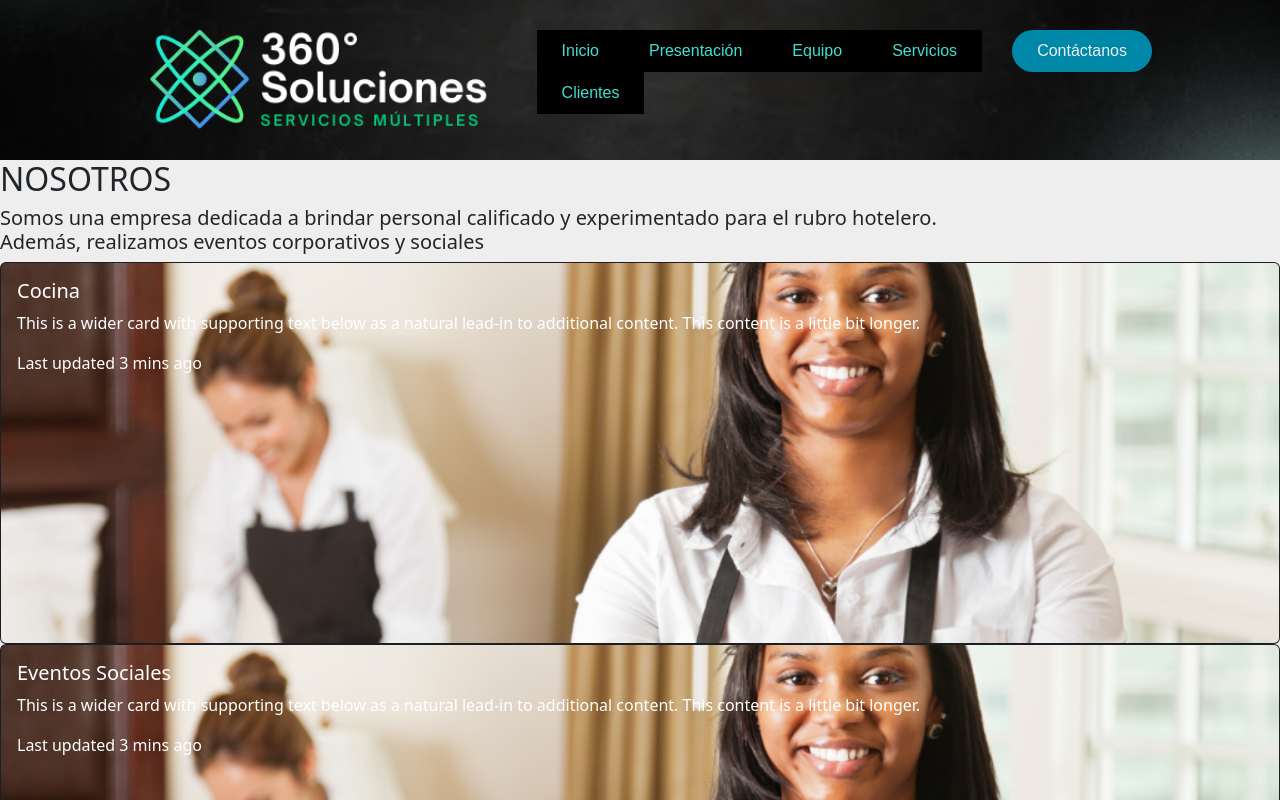
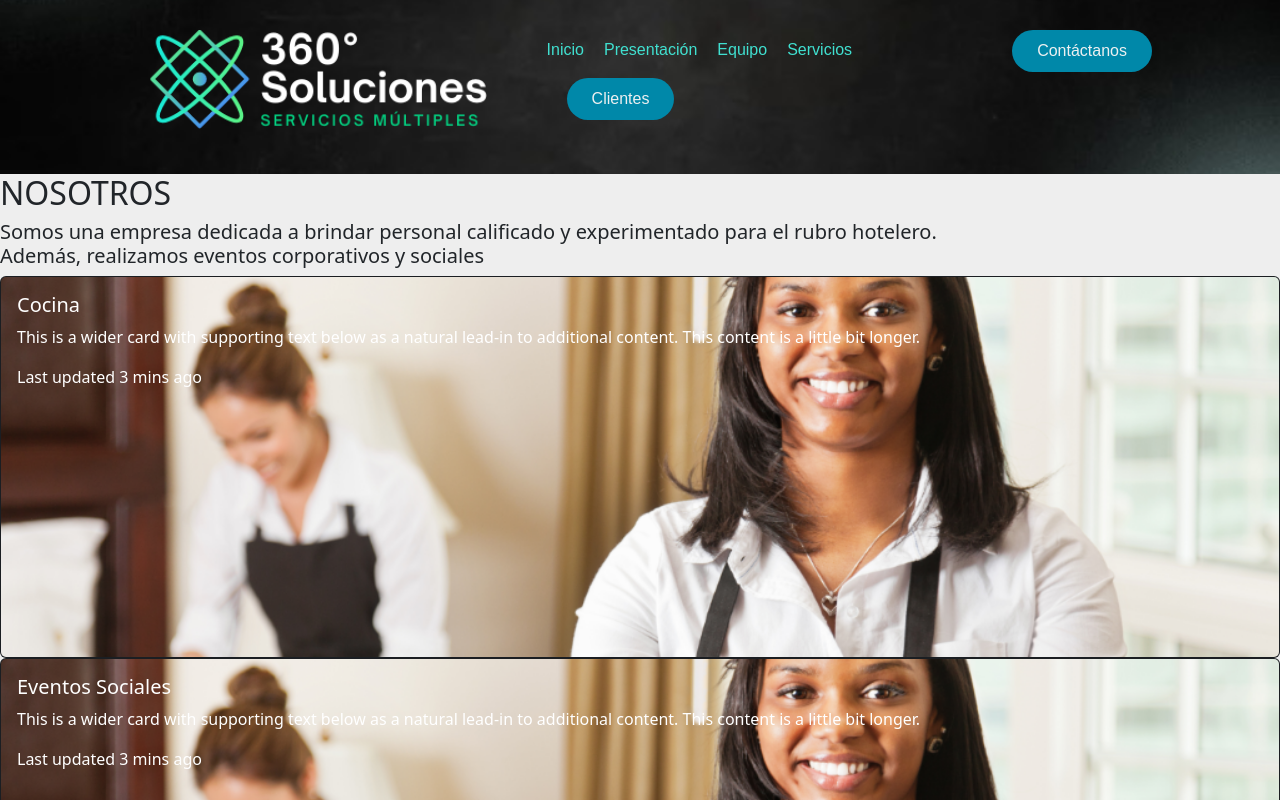
Before and after one commit to gianmorales/360-soluciones, a Nuxt app: page /presentacion in a window 1280 px wide. Shown: the top 800 px of the page. Built offline with nearby package versions, Linux system fonts and the light colour scheme.

Commit message:
Se subio el fondo

```diff
--- a/assets/css/estilos.css
+++ b/assets/css/estilos.css
@@ -73,8 +73,7 @@ header{
 
 .nav_links li {
 	display: inline-block;
-	padding: 9px 25px;
-    background-color: black;
+	padding: 8px 10px;
 }
 
 .nav_links li a{
--- a/components/header-menu.vue
+++ b/components/header-menu.vue
@@ -7,7 +7,7 @@
         <li><a href="/presentacion">Presentación</a></li>
         <li><a href="#">Equipo</a></li>
         <li><a href="#">Servicios</a></li>
-        <li><a href="#">Clientes</a></li>
+        <li><a href="#" class="cta"><button class="button">Clientes</button></a></li>
       </ul>
     </nav>
     <a class="cta" href="/contacto"><button class="button">Contáctanos</button></a>
```
